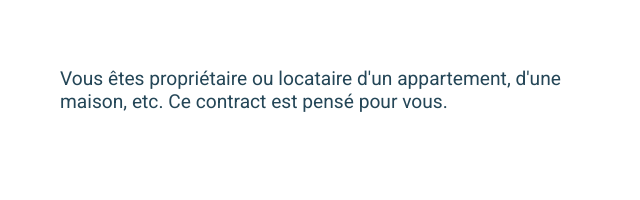
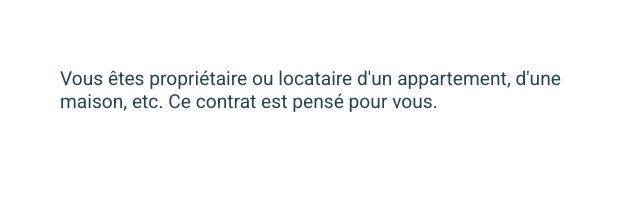
Before and after one commit to Rebco2001/loyaux_services, a plain HTML site: page particulier.html in a window 1280 px wide. Shown: the part 587-787 px from the top of the page, 320-960 px from the left. Drawn offline with Linux system fonts and the light colour scheme.

Commit message:
paragraphe contrat

```diff
--- a/particulier.html
+++ b/particulier.html
@@ -148,7 +148,7 @@
           <div class="bloc_texte">
             <h2>A qui s'adresse le contrat pour particulier?</h2>
             <div class="c-steps__content">
-              <p>Vous êtes propriétaire ou locataire d'un appartement, d'une maison, etc. Ce contract est pensé pour vous.</p>
+              <p>Vous êtes propriétaire ou locataire d'un appartement, d'une maison, etc. Ce contrat est pensé pour vous.</p>
             </div>
           </div>
         </div>
```
